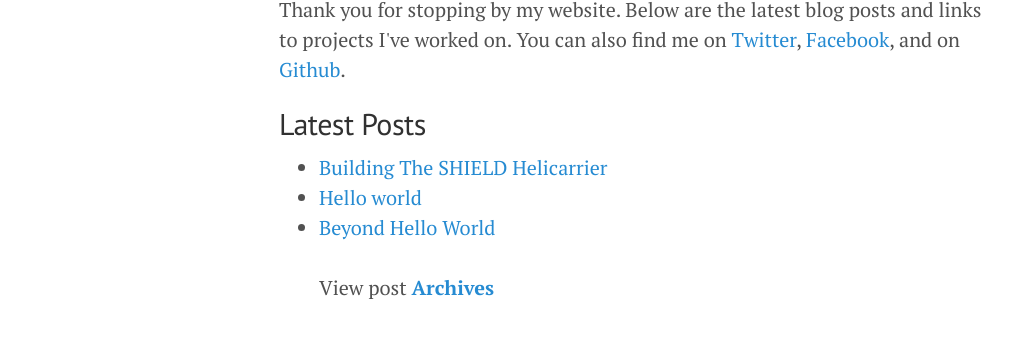
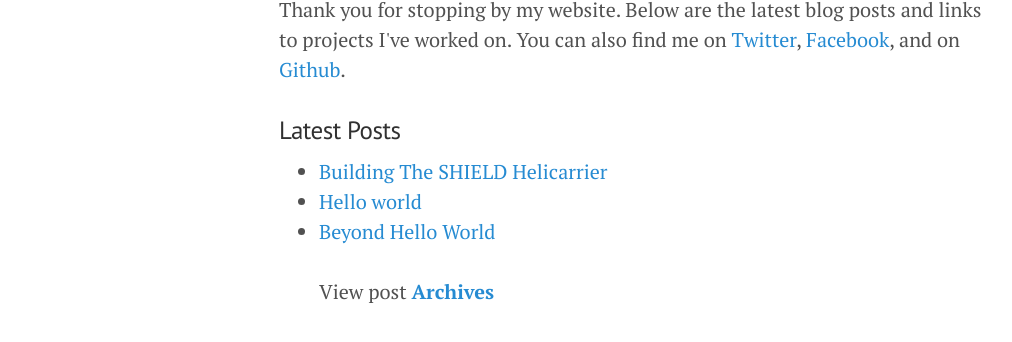
Before and after one commit to thomallen/thomallen.github.io, a Jekyll site: the page built from index.html, in a window 1280 px wide. Shown: the part 137-479 px from the top of the page, without its empty margins (1-1013 px from the left). Built offline with Jekyll 4.4.1, drawn with Linux system fonts in a browser that asks for light colours; the list of posts is cut into pages by our own code.

Commit message:
Changed text size

```diff
--- a/index.html
+++ b/index.html
@@ -8,7 +8,7 @@ Thank you for stopping by my website. Below are the latest blog posts and links
     {% capture currentyear %}{{post.date | date: "%Y"}}{% endcapture %}
     {% if currentyear != year %}
       {% unless forloop.first %}</ul>{% endunless %}
-      <h2>Latest Posts</h2>
+      <h3>Latest Posts</h3>
       <ul>
       {% capture year %}{{currentyear}}{% endcapture %}
     {% endif %}
```
